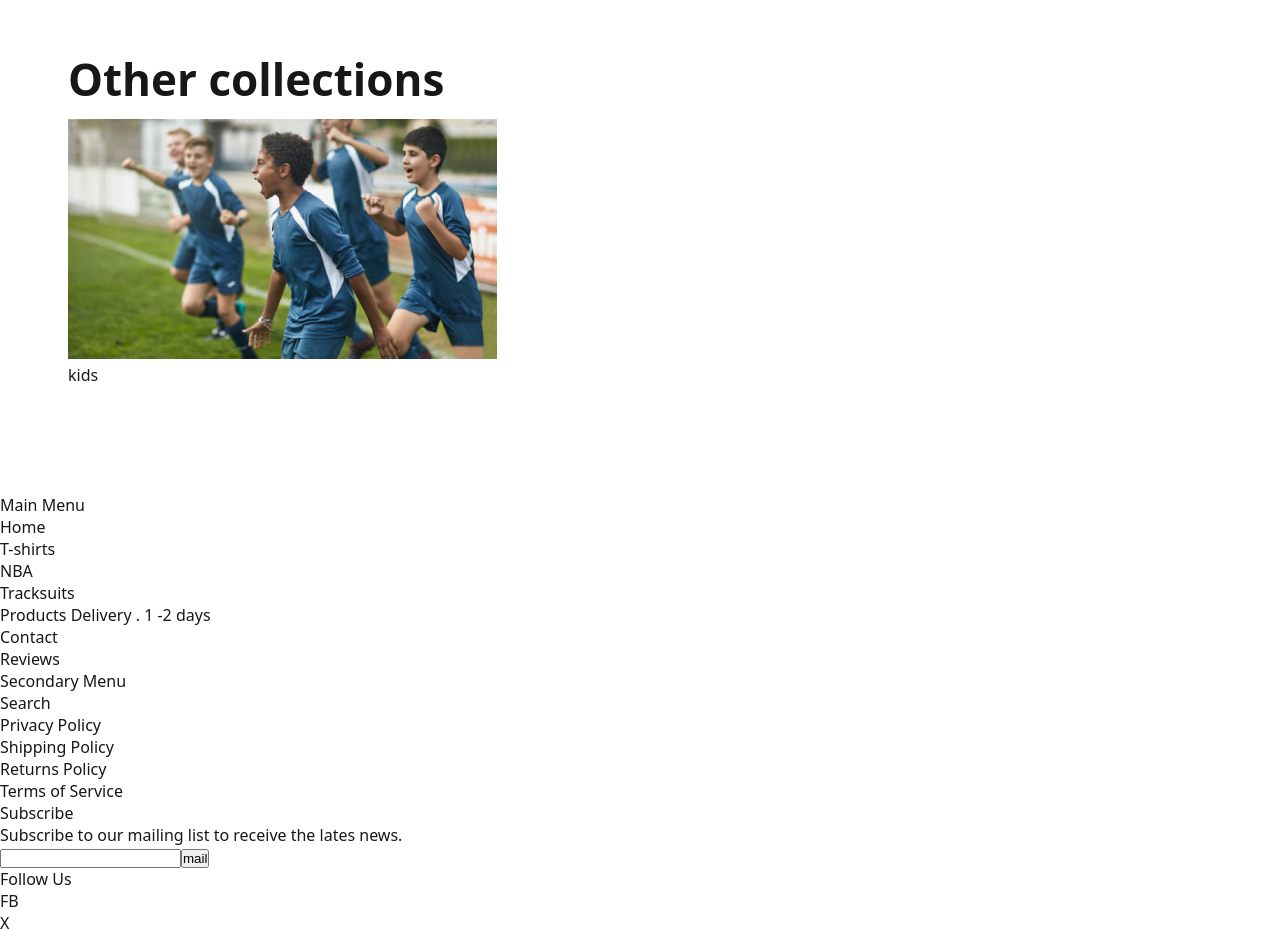
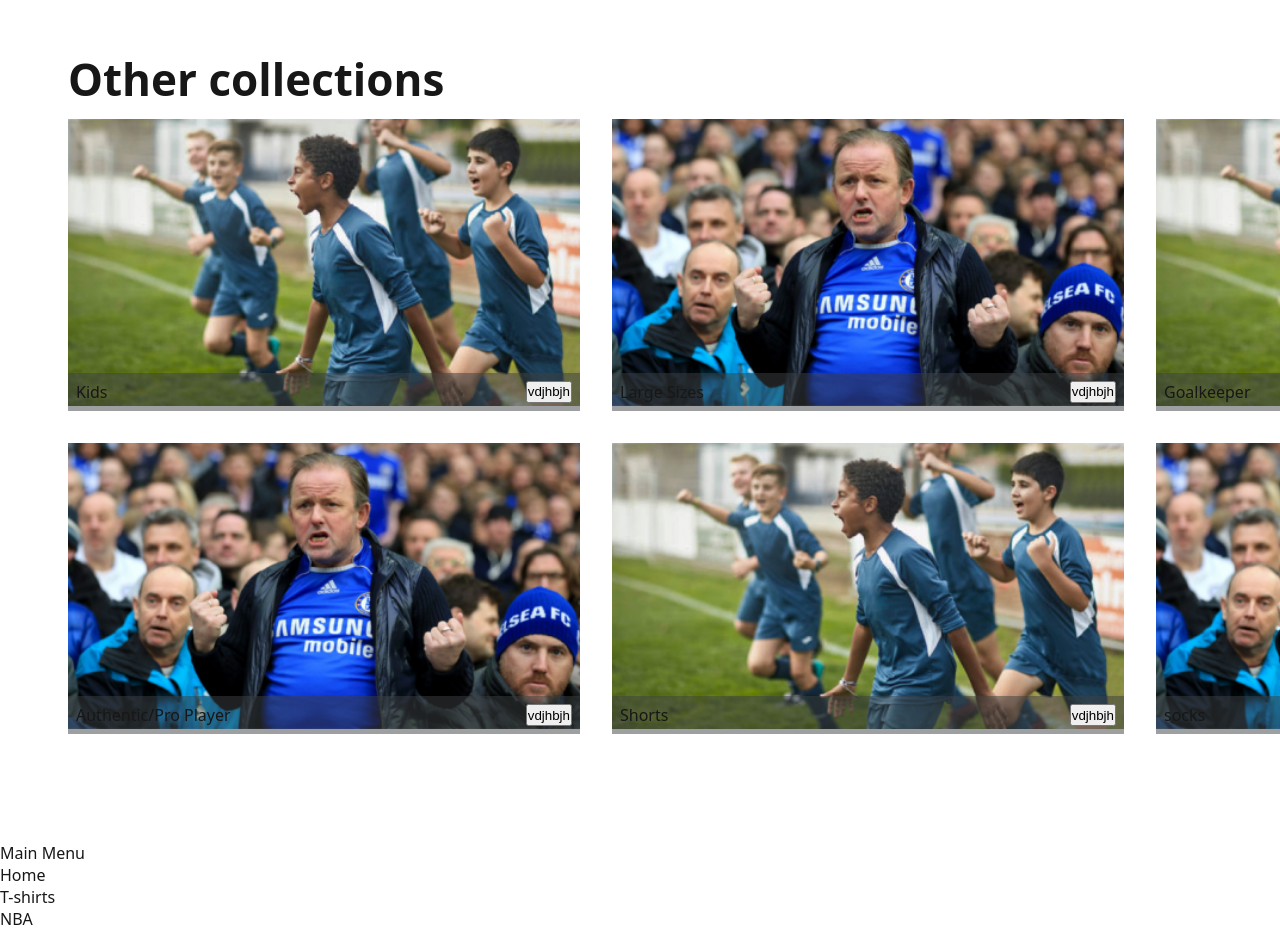
Before and after one commit to Njeriee/sports-jersey-ecommerce-shop, a Next.js app: page / in a window 1280 px wide. Shown: the part 2170-3101 px from the top of the page. Built offline with nearby package versions, Linux system fonts and the light colour scheme.

Commit message:
modified content and styling for the collections section

```diff
--- a/app/(marketing)/(landing page)/page.module.css
+++ b/app/(marketing)/(landing page)/page.module.css
@@ -65,12 +65,29 @@
   margin: 10px 0px;
 }
 
-.collectionImage{
+.collectionDisplay{
+  display: grid;
+  grid-template-columns: auto auto auto;
+  gap: 2rem;
+}
+
+.collectionCard{
   position: relative;
 }
 
+.collectionCard img{
+  width: 100%;
+  object-fit: cover;
+}
+
 .collectionLabel{
+  bottom: 0px;
   display: flex;
-  /* position: absolute; */
   justify-content: space-between;
+  position: absolute;
+  padding: 0.5rem;
+  background-color: rgb(61, 64, 66 ,0.5);
+  width: 100%;
+
+
 }
--- a/app/(marketing)/(landing page)/page.tsx
+++ b/app/(marketing)/(landing page)/page.tsx
@@ -18,10 +18,25 @@ export default function Home() {
 
   const Leagues = [
     { name: "Champions League", image: "/champions legue.jpg" },
-    { name: "Europe League", image: "/champions legue.jpg" },
+    { name: "Europe League", image: "/europa league.jpg" },
     { name: "Copa America", image: "/champions legue.jpg" },
     { name: "Asian Cup", image: "/champions legue.jpg" },
     { name: "African Nations Cup", image: "/champions legue.jpg" }
+  ]
+
+  const Collections = [
+    { name: "Kids", image: "/kids collection.jpg" },
+    { name: "Large Sizes", image: "/large sizes.jpg" },
+    { name: "Goalkeeper", image: "/kids collection.jpg" },
+    { name: "Authentic/Pro Player", image: "/large sizes.jpg" },
+    { name: "Shorts", image: "/kids collection.jpg" },
+    { name: "socks", image: "/large sizes.jpg" }
+
+
+
+
+
+
   ]
 
   return (
@@ -54,14 +69,18 @@ export default function Home() {
         </div>
         <div className={styles.otherCollectionsSection}>
           <h2>Other collections</h2>
-          <div className={styles.card}>
-            <div className={styles.collectionImage}>
-              <img src="/kids collection.jpg" alt="" />
-            </div>
-            <div className={styles.collectionLabel}>
-              <div><p>kids</p></div>
-              <div> i </div>
-            </div>
+          <div className={styles.collectionDisplay}>
+            {
+              Collections.map((collection) => (
+                <div key={collection.name} className={styles.collectionCard}>
+                  <img src={collection.image} alt={collection.name} />
+                  <div className={styles.collectionLabel}>
+                    <p>{collection.name}</p>
+                    <button>vdjhbjh</button>
+                  </div>
+                </div>
+              ))
+            }
           </div>
         </div>
       </div>
@@ -69,12 +88,3 @@ export default function Home() {
     </div>
   )
 }
-
-
-{/* <div>
-  {imageUrls.map((_, i) => (
-    // buttons to navigate to specific images
-    <div key={i} onClick={() => setImageIndex(i)}
-      className={`${styles.heroNavBtn} ${index === i ? styles.active : ""}`}></div>
-  ))}
-</div> */}
```
Also changed, not shown: public/europa league.jpg (renamed from public/Rectangle 20(3).jpg), public/large sizes.jpg (renamed from public/Rectangle 20(5).jpg).
